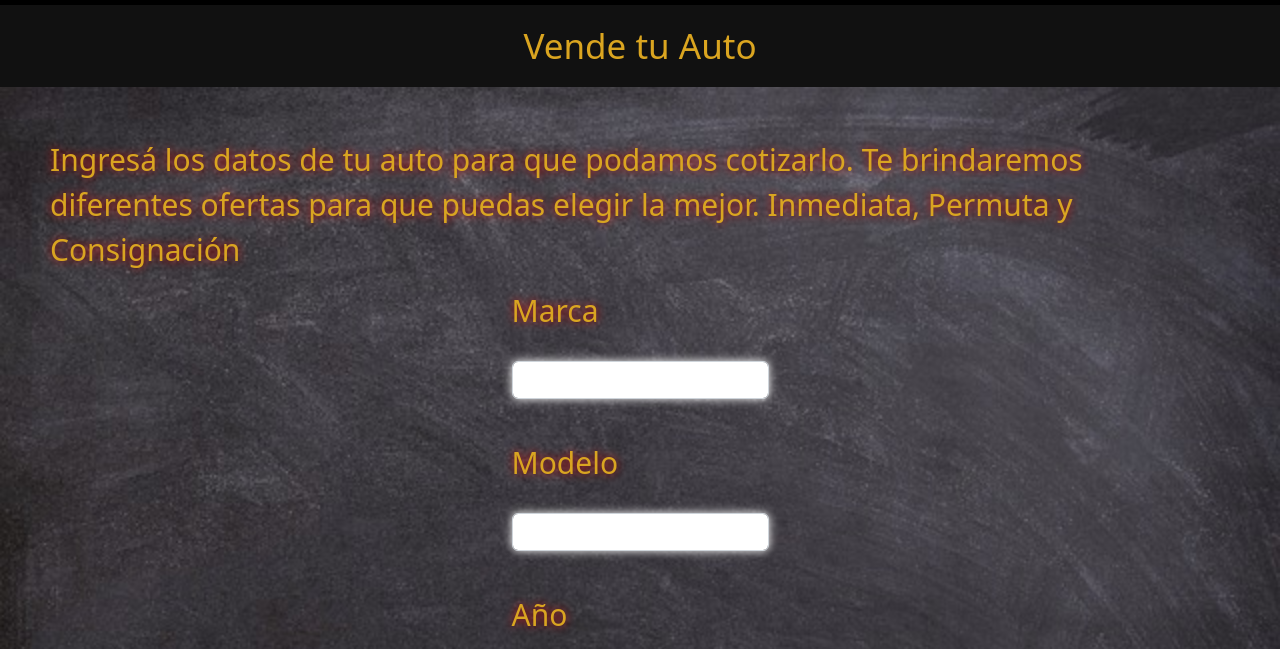
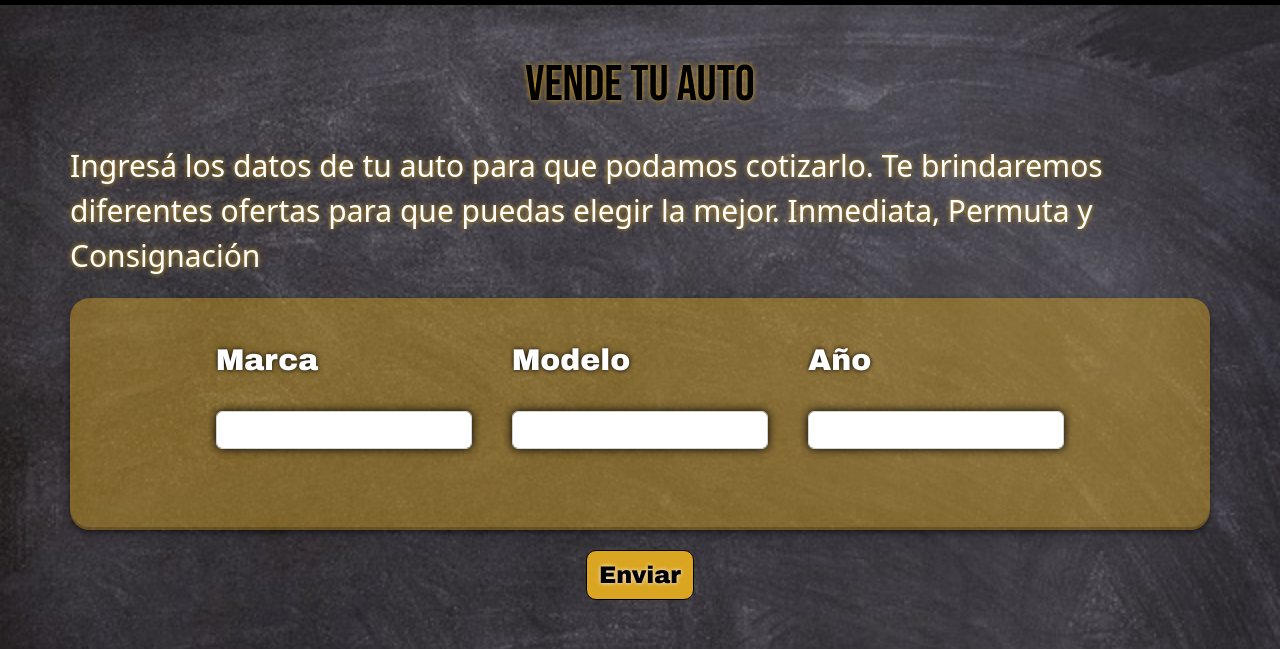
Before and after one commit to Dario1515/Desarrollo-web, a plain HTML site: page paginas/Vendetuauto.html in a window 1280 px wide. Shown: the part 151-800 px from the top of the page. Drawn offline with nearby package versions, Linux system fonts and the light colour scheme; a web font is replaced by a local one.

Commit message:
Vendetuauto terminado

```diff
--- a/estilos.css
+++ b/estilos.css
@@ -78,13 +78,34 @@
     text-shadow: 0 0 5px goldenrod;
     color: black;
 }
+.text-p{
+    color: white;
+    text-shadow: 0 0 5px goldenrod;
+    margin: 20px;
+}
 .card{
     box-shadow: rgba(0, 0, 0, 0.4) 0px 2px 4px, rgba(0, 0, 0, 0.3) 0px 7px 13px -3px, rgba(0, 0, 0, 0.2) 0px -3px 0px inset;
+}
+.container{
+    display: flex;
+    justify-content: center;
+    background-color: rgba(218, 165, 32, 0.445);
+    border-radius: 20px;
+    padding: 20px;
+    box-shadow: rgba(0, 0, 0, 0.4) 0px 2px 4px, rgba(0, 0, 0, 0.3) 0px 7px 13px -3px, rgba(0, 0, 0, 0.2) 0px -3px 0px inset;
+
 }
 
 .card-body{
     padding: 25px;
     margin-top: -15px;
+}
+.t-imput{
+    color: white;
+    font-family: "Archivo Black", system-ui;
+    text-shadow: 0 0 5px black;
+    padding: 20px;
+    font-size: 30px;
 }
 .card-title{
     font-size: 25px;
@@ -101,11 +122,12 @@
     width: auto;
     text-align: center;
     color: black;
-    background-color: goldenrod;
+    background-color: rgb(218, 165, 32);
     font-size: 24px;
     border-color: black;
     font-family: "Archivo Black", system-ui;
     text-shadow: 0 0 4px rgb(250, 246, 246);
+   margin: 20px;
 }
 .btn-primary{
     border-radius: 10px ;
@@ -118,14 +140,7 @@
 .btn-primary:hover{
     background-color:white;
 }
-.tit1{
-    color: goldenrod;
-    background-color: rgba(0, 0, 0, 0.932);
-    font-size: 35px;
-    text-align: center;
-    padding: 20px;
-    margin-bottom: 0px;
-}
+
 .form1{
     background-image: url(./imagenes/fondo\ 5.jpg);
     display: flex;
@@ -135,21 +150,17 @@
     align-items: center;
   background-size: cover;
   font-size: 30px;
-  color: hwb(43 13% 15%);
-  text-shadow: 0 0 10px rgb(187, 8, 8);
-
  }
 
  input{
     padding: 20px;
  border-radius: 25px;
- border: 2px solid white;
  background-color: goldenrod;
  font-size: 20px;
 width: 500px;
 margin-bottom: 25px;
 margin-top: 20px;
-box-shadow: 0 0 10px white;
+box-shadow: 0 0 10px black;
 
 }
 
--- a/paginas/Vendetuauto.html
+++ b/paginas/Vendetuauto.html
@@ -45,27 +45,26 @@
         </div>
     </nav>
     <!-- Inicio Form -->
-     <section >
-        <h1 class="tit1">Vende tu Auto</h1>
-
-    </section>
         <form class="form1 d-flex justify-content-around">
-            <p>Ingresá los datos de tu auto para que podamos cotizarlo. Te brindaremos diferentes ofertas para que puedas elegir la mejor. Inmediata, Permuta y Consignación</p>
-            <div class="mb-3 ">
-              <label for="exampleInputEmail1" class="form-label">Marca</label>
+            <h1 class="text-center">Vende tu Auto</h1>
+            <p class="text-p">Ingresá los datos de tu auto para que podamos cotizarlo. Te brindaremos diferentes ofertas para que puedas elegir la mejor. Inmediata, Permuta y Consignación</p>
+    <div class="container">
+            <div class="t-imput mb-3 ">
+              <label for="exampleInputEmail1" class="form-label" >Marca</label>
               <input type="text" class="form-control" required >
             </div>
-            <div class="mb-3">
+            <div class="t-imput mb-3">
               <label for="exampleInputPassword1" class="form-label">Modelo</label>
               <input type="text" class="form-control" required >
             </div>
-            <div class="mb-3">
+            <div class="t-imput mb-3">
               <label for="exampleInputPassword1" class="form-label">Año</label>
               <input type="text" class="form-control"  required>
             </div>
 
             </div>
             <button type="submit" class="btn btn-primary">Enviar</button>
+        </div>
           </form>
 
      <!-- Fin Form -->
```
